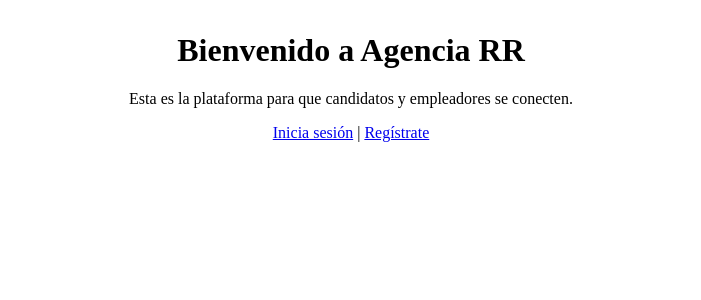
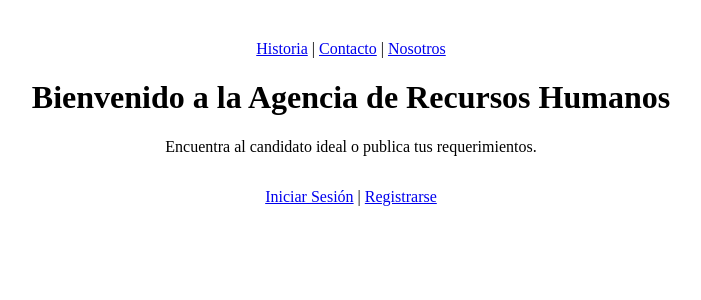
Before and after one commit to vatojuan/plataforma-empleo, a Next.js app: page / in a window 1280 px wide. Shown: the top 300 px of the page, without its empty margins (289-990 px from the left). Built offline with nearby package versions, Linux system fonts and the light colour scheme.

Commit message:
Agrega flujos de registro y perfil diferenciados para empleados y empleadores

```diff
--- a/pages/index.js
+++ b/pages/index.js
@@ -1,12 +1,24 @@
 // pages/index.js
+import Link from 'next/link';
+
 export default function Home() {
   return (
-    <div style={{ textAlign: "center", marginTop: "2rem" }}>
-      <h1>Bienvenido a Agencia RR</h1>
-      <p>Esta es la plataforma para que candidatos y empleadores se conecten.</p>
-      <p>
-        <a href="/login">Inicia sesión</a> | <a href="/register">Regístrate</a>
-      </p>
+    <div style={{ textAlign: "center", padding: "2rem" }}>
+      <header>
+        <nav>
+          <Link href="/historia"><a>Historia</a></Link> |{" "}
+          <Link href="/contacto"><a>Contacto</a></Link> |{" "}
+          <Link href="/nosotros"><a>Nosotros</a></Link>
+        </nav>
+      </header>
+      <main>
+        <h1>Bienvenido a la Agencia de Recursos Humanos</h1>
+        <p>Encuentra al candidato ideal o publica tus requerimientos.</p>
+      </main>
+      <footer style={{ marginTop: "2rem" }}>
+        <Link href="/login"><a>Iniciar Sesión</a></Link> |{" "}
+        <Link href="/register"><a>Registrarse</a></Link>
+      </footer>
     </div>
   );
 }
```
Also changed, not shown: pages/contacto.js (added, +10 -0 lines), pages/historia.js (added, +10 -0 lines), pages/nosotros.js (added, +10 -0 lines).
